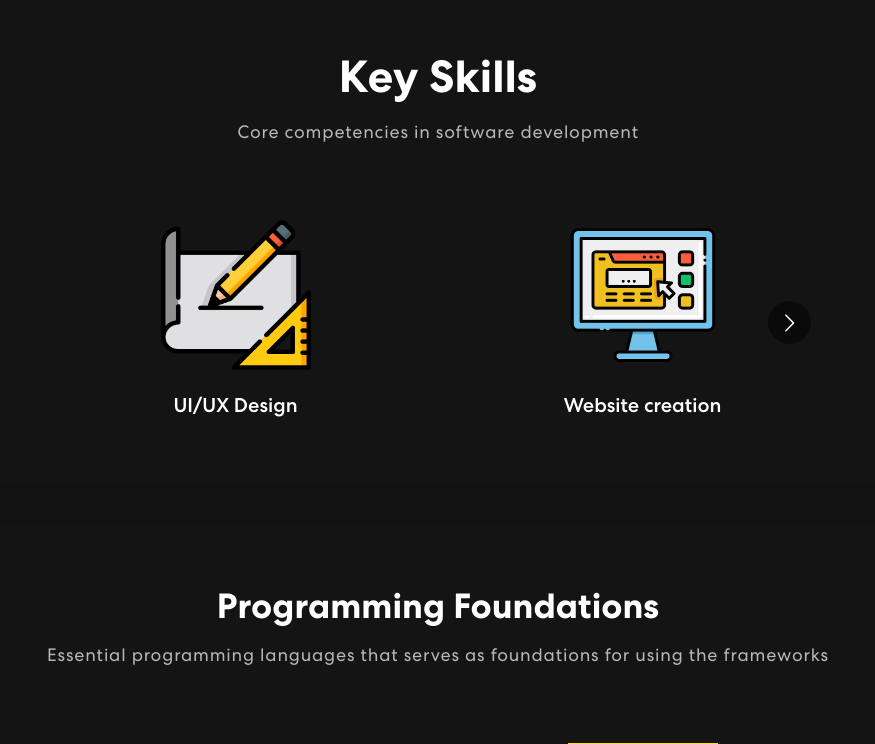
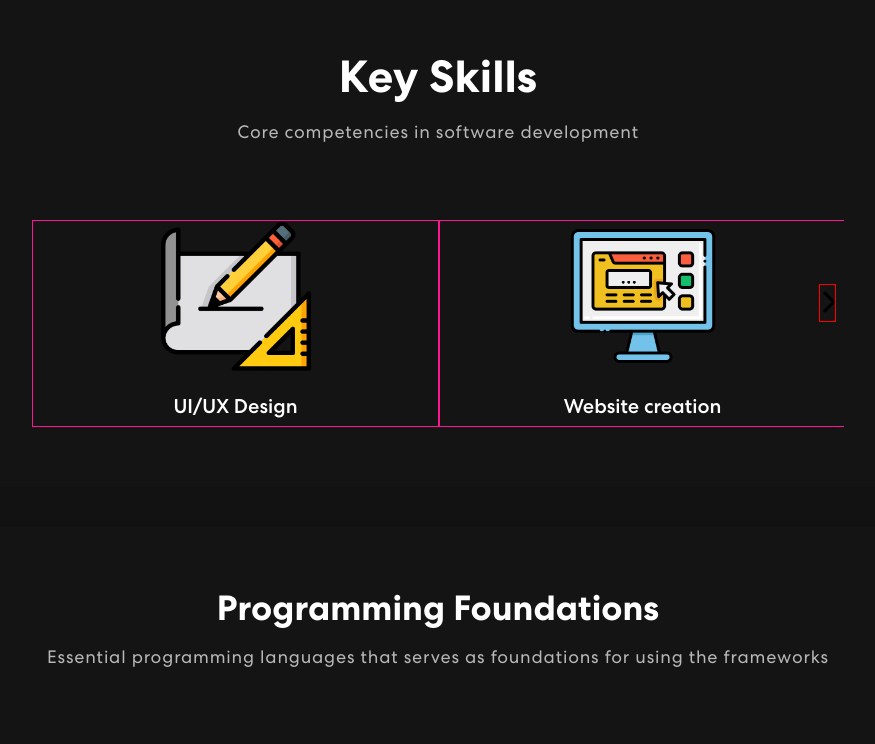
Before and after one commit to mateusb12/mateus_portfolio, a React (Create React App) app: page /mateus_portfolio/skills in a window 1280 px wide. Shown: the top 744 px of the page, without its empty margins (202-1077 px from the left). Built offline with nearby package versions, Linux system fonts and the light colour scheme.

Commit message:
Integrate Font Awesome and Customize UI Components - Add @fortawesome/fontawesome-free to dependencies and import its CSS - Create CustomLeftArrow and CustomRightArrow components using Font Awesome icons - Update CSS to style carousel arrows and adjust introduction banner margins

```diff
--- a/package.json
+++ b/package.json
@@ -4,6 +4,7 @@
   "homepage": "https://mateusb12.github.io/mateus_portfolio",
   "private": true,
   "dependencies": {
+    "@fortawesome/fontawesome-free": "^6.6.0",
     "@testing-library/jest-dom": "^5.16.4",
     "@testing-library/react": "^13.3.0",
     "@testing-library/user-event": "^13.5.0",
--- a/src/App.css
+++ b/src/App.css
@@ -217,6 +217,7 @@ p.danger {
   width: 80%;
   margin: 0 auto;
   position: relative;
+  overflow: visible;
 }
 .skill-slider .item img {
   width: 150px;
@@ -236,6 +237,41 @@ p.danger {
   background-size: contain;
   background-repeat: no-repeat;
   background-position: left bottom;
+}
+
+.custom-arrow {
+  background-color: transparent;
+  border: none;
+  font-size: 24px;
+  cursor: pointer;
+  position: absolute;
+  top: 50%;
+  transform: translateY(-50%);
+  z-index: 1000;
+}
+
+.custom-left-arrow {
+  /*left: -50px; !* Adjust as needed *!*/
+  border: 1px red solid;
+  position: absolute;
+  left: 1%;
+  top: 40%;
+}
+
+.custom-right-arrow {
+  border: 1px red solid;
+  position: absolute;
+  right: 1%;
+  top: 40%;
+
+  @media (max-width: 768px) {
+    border: 1px yellow solid;
+    right: -3%;
+  }
+}
+
+.react-multi-carousel-item{
+  border: 1px deeppink solid;
 }
 
 /************ Contacts Css ************/
--- a/src/components/Introduction.js
+++ b/src/components/Introduction.js
@@ -12,13 +12,13 @@ export const Introduction = () => {
     english: {
       header: "Welcome to my Portfolio!",
       title: "Hello! I am Mateus",
-      body: "I am a software developer with extensive experience in backend development, machine learning, and game dev. My diverse background allows me to tackle many challenges in the technology scene, and you can be sure that I am a very valuable resource on any software development team. Today I have an amazing portfolio with incredible projects like Book Analyzer, Flight Price Scrapper, Valorant Impact, among others. These projects have helped me to enhance my skills in API development, DevOps practices, and CI/CD pipelines. I am very proud of them.",
+      body: "\\pI'm a software developer with rich experience in backend development, machine learning, and game development. My diverse background allows me to tackle many challenges in the technology landscape. Today, I have an impressive portfolio with amazing projects like the Book Analyzer, Flight Price Scraper, Valorant Impact, among others. \\n\\n\\pThese projects have helped me refine my skills in API development, DevOps practices, and CI/CD pipelines, and I am very proud of them. You can be sure that I am a valuable asset to any software development team.",
       footer: "Let's connect!"
     },
     portuguese: {
       header: "Bem-vindo ao meu Portfólio",
       title: "Olá! Me chamo Mateus",
-      body: "Sou um desenvolvedor de software com uma rica experiência no desenvolvimento backend, machine learning e game dev. Meu background diverso permite com que eu consiga enfrentar muitos desafios no cenário da tecnologia, e pode ter certeza que eu sou um recurso muito valioso em qualquer equipe de desenvolvimento de software. Hoje eu tenho um portfólio muito massa com projetos incríveis como o Book Analyzer, Flight Price Scrapper, Valorant Impact, entre outros. Esses projetos me ajudaram a aprimorar minhas habilidades em desenvolvimento de APIs, práticas DevOps e pipelines CI/CD. Eu sou muito orgulhoso deles.",
+      body: "\\pSou um desenvolvedor de software com uma experiência rica no desenvolvimento backend. Meu background diversificado me permite enfrentar muitos desafios no cenário da tecnologia. Hoje eu tenho um portfólio muito massa com projetos incríveis como o Book Analyzer, Flight Price Scrapper, Valorant Impact, entre outros. \\n\\n\\pEsses projetos me ajudaram a aprimorar minhas habilidades em desenvolvimento de APIs, práticas DevOps e pipelines CI/CD, e eu sou muito orgulhoso deles. Pode ter certeza que eu sou um recurso muito valioso em qualquer equipe de desenvolvimento de software",
       footer: "Vamos conectar!"
     }
   };
@@ -26,6 +26,11 @@ export const Introduction = () => {
   // Mapping flag to language key
   const languageKey = selectedFlag === 'usa' ? 'english' : 'portuguese';
   const introductionTexts = languageContent[languageKey];
+
+  // Replace \p with four non-breaking spaces and \n with <br />
+  const formattedBody = introductionTexts.body
+      .replace(/\\p/g, '&nbsp;&nbsp;&nbsp;&nbsp;&nbsp;&nbsp;&nbsp;') // Replace \p with four &nbsp;
+      .replace(/\\n/g, '<br />');                  // Replace \n with <br />
 
   return (
       <section className="introduction-banner debug" id="home">
@@ -35,8 +40,10 @@ export const Introduction = () => {
                 <span className="vertical-index"></span>
                 <div className={isVisible ? "animate__animated animate__fadeIn main-body" : ""}>
                   <h1>{introductionTexts.title}</h1>
-                  <p>{introductionTexts.body}</p>
-                  <button onClick={() => console.log('connect')}>{introductionTexts.footer} <ArrowRightCircle size={25}/></button>
+                  <p dangerouslySetInnerHTML={{ __html: formattedBody }}></p>
+                  <button onClick={() => console.log('connect')}>
+                    {introductionTexts.footer} <ArrowRightCircle size={25}/>
+                  </button>
                 </div>
               </div>
           )}
--- a/src/components/Skills.js
+++ b/src/components/Skills.js
@@ -27,6 +27,8 @@ import design from "../assets/img//skills_icons/design.png";
 import LanguageContext from './LanguageContext';
 import {useContext, useEffect, useState} from "react";
 import languageFile from "../data/skills.json";
+
+import '@fortawesome/fontawesome-free/css/all.min.css';
 
 export const Skills = () => {
     const languageFile = require('../data/skills.json');
@@ -141,6 +143,30 @@ export const Skills = () => {
 
     console.log("Dynamically calculated font sizes: ", keySkills.map(skill => getDynamicFontSize(translateSkill(skill.title))))
 
+    const CustomLeftArrow = ({ onClick, ...rest }) => {
+        return (
+            <button
+                className="custom-arrow custom-left-arrow"
+                onClick={onClick}
+                {...rest}
+            >
+                <i className="fas fa-chevron-left"></i>
+            </button>
+        );
+    };
+
+    const CustomRightArrow = ({ onClick, ...rest }) => {
+        return (
+            <button
+                className="custom-arrow custom-right-arrow"
+                onClick={onClick}
+                {...rest}
+            >
+                <i className="fas fa-chevron-right"></i>
+            </button>
+        );
+    };
+
     return (
         <section className="skill" id="skills">
             <div className="container">
@@ -150,6 +176,8 @@ export const Skills = () => {
                             <h2 style={getDynamicFontSize(languageFile[selectedLanguage].key.title)}>{languageFile[selectedLanguage].key.title}</h2>
                             <p>{languageFile[selectedLanguage].key.description}</p>
                             <Carousel responsive={responsive} infinite={false}
+                                      customLeftArrow={<CustomLeftArrow />}
+                                      customRightArrow={<CustomRightArrow />}
                                       className="owl-carousel owl-theme skill-slider">
                                 {keySkills.map((skill, index) => {
                                     const translatedTitle = translateSkill(skill.title);
--- a/src/css/Introduction.css
+++ b/src/css/Introduction.css
@@ -48,8 +48,6 @@
     flex-direction: column;
     align-items: center;
     justify-content: center;
-    margin-top: 10rem;
-    margin-bottom: 1rem;
     padding: 0 23rem;
 }
 
@@ -90,6 +88,8 @@
 }
 
 .introduction-banner{
+    margin-top: 10rem;
+    margin-bottom: 10rem;
     /*border: 1px red solid;*/
     /*text-align: left;*/
 }
@@ -102,6 +102,10 @@
     .debug {
         padding: 0 1rem; /* Less padding on smaller screens */
         margin-top: 2rem; /* Reduced margin on smaller screens */
+    }
+
+    .introduction-banner{
+        margin-bottom: 3rem;
     }
 
     .introduction-banner h1 {
```
Also changed, not shown: 1 other file (tests, documents, lock files or other folders).
